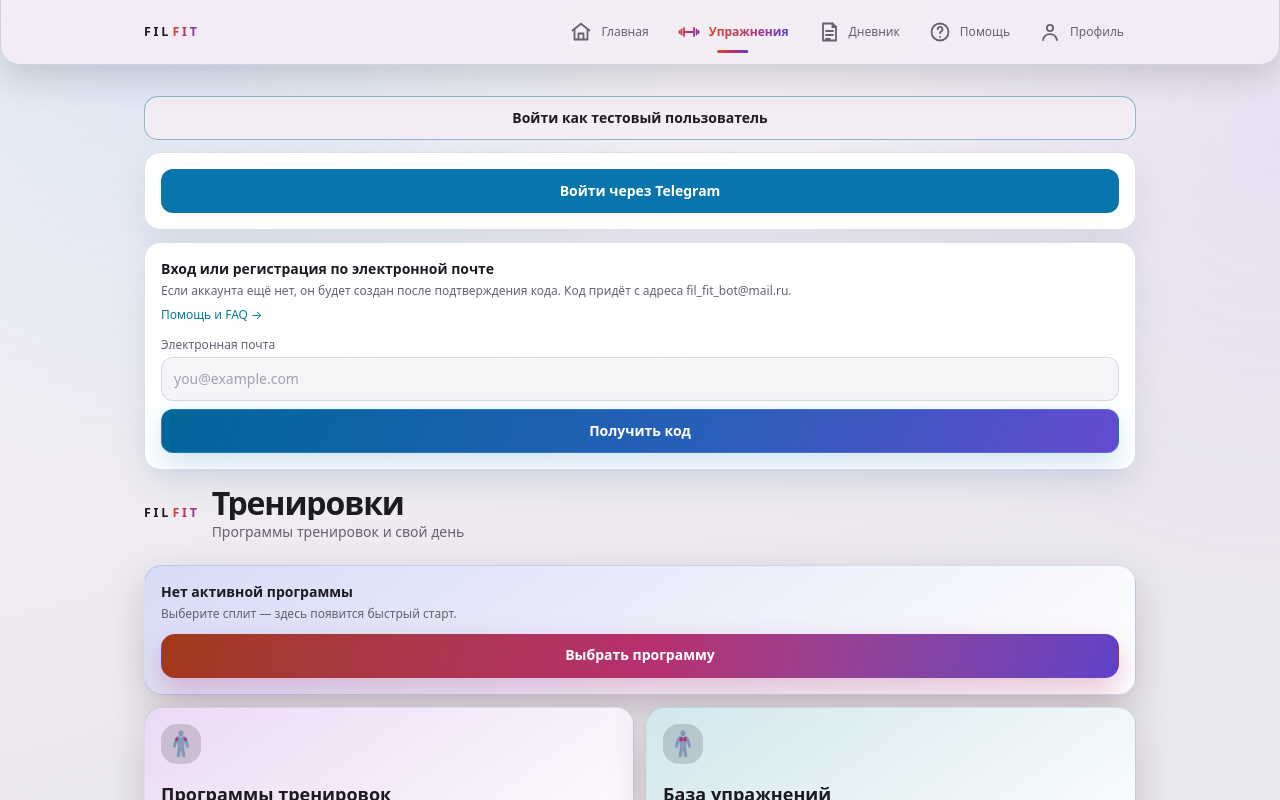
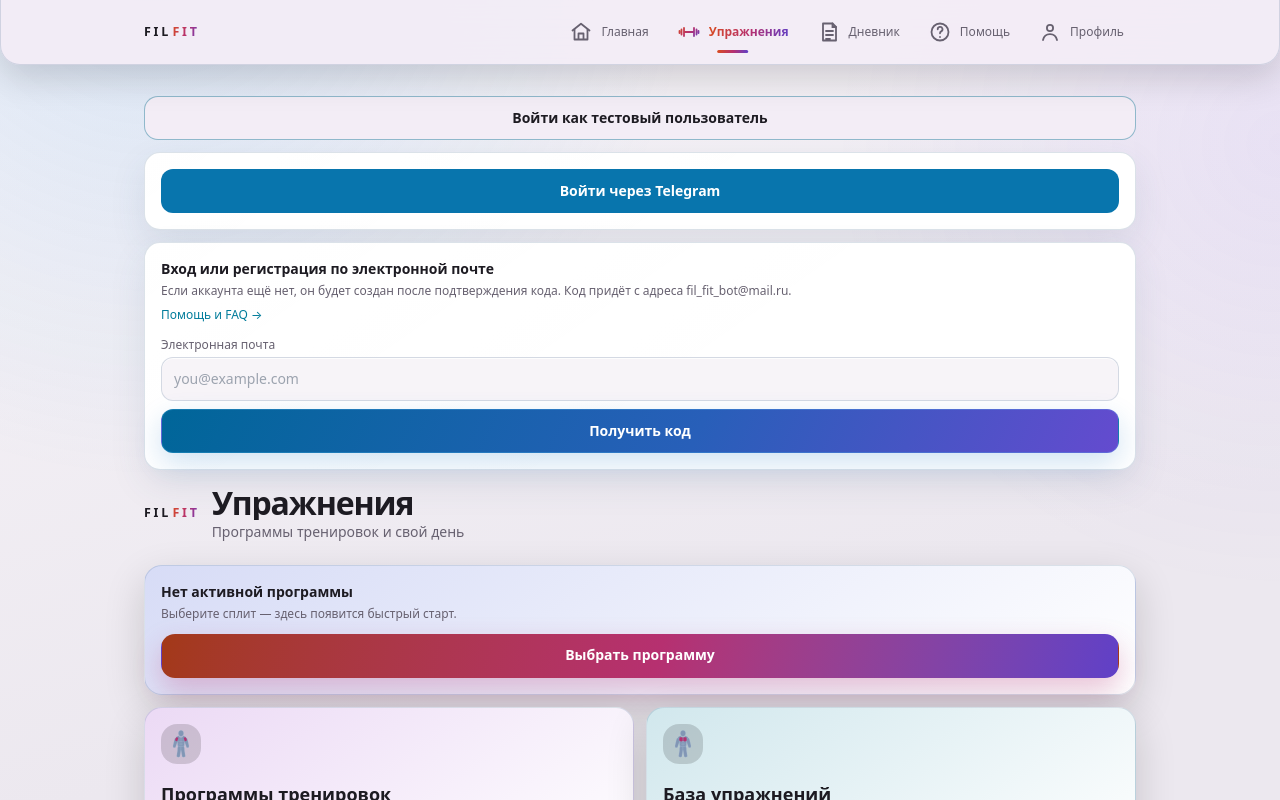
Before and after one commit to filya-fvo/fitness_prog, a React (Vite) app in the folder frontend/: page /train in a window 1280 px wide. Shown: the top 800 px of the page. Built offline with nearby package versions, Linux system fonts and the light colour scheme; no server answers.

Commit message:
fix(navigation): align exercise titles with reference

```diff
--- a/frontend/src/features/workout/pages/ProgramsPage.tsx
+++ b/frontend/src/features/workout/pages/ProgramsPage.tsx
@@ -684,7 +684,7 @@ export function ProgramsPage() {
 
   return (
     <section className="programs-page">
-      <Header title="Программы" subtitle="Готовые сеты: всё тело, сплит, жим/тяга/ноги…" />
+      <Header title="Программы тренировок" subtitle="Готовые сеты: всё тело, сплит, жим/тяга/ноги…" />
       {error ? <div className="mb-3 rounded-xl bg-tg-secondary p-3 text-sm">{error}</div> : null}
       {selectionNoticeText ? (
         <div role="status" className="mb-3 rounded-xl border border-amber-500/30 bg-amber-500/10 p-3 text-sm">
--- a/frontend/src/pages/TrainHubPage.tsx
+++ b/frontend/src/pages/TrainHubPage.tsx
@@ -1,5 +1,5 @@
 /**
- * Training hub — programs + custom workout (bottom nav «Тренировки»).
+ * Exercise hub — programs + custom workout (bottom nav «Упражнения»).
  */
 import { useEffect, useMemo, useState } from "react";
 import { Link, useLocation, useNavigate } from "react-router-dom";
@@ -331,7 +331,7 @@ export function TrainHubPage() {
 
   return (
     <section>
-      <Header title="Тренировки" subtitle="Программы тренировок и свой день" />
+      <Header title="Упражнения" subtitle="Программы тренировок и свой день" />
       <div className="space-y-3">
         {error ? <StatusNotice tone="danger">{error}</StatusNotice> : null}
         {loading ? <p className="text-sm text-tg-hint">Загрузка…</p> : null}
```
Also changed, not shown: 1 other file (tests, documents, lock files or other folders).
